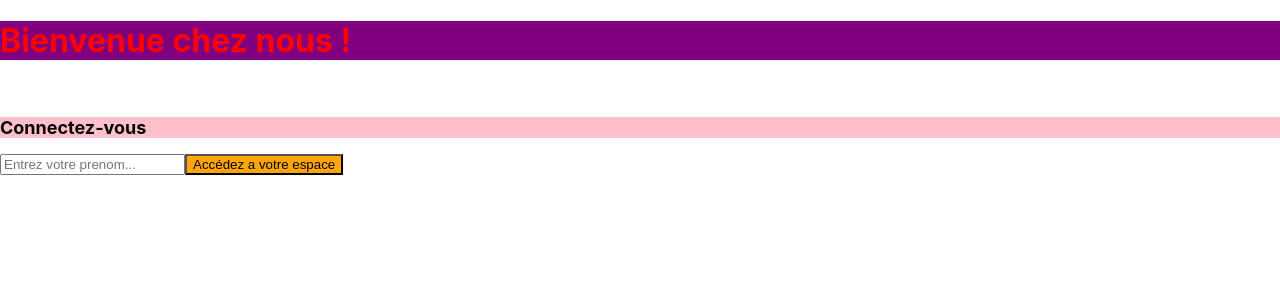
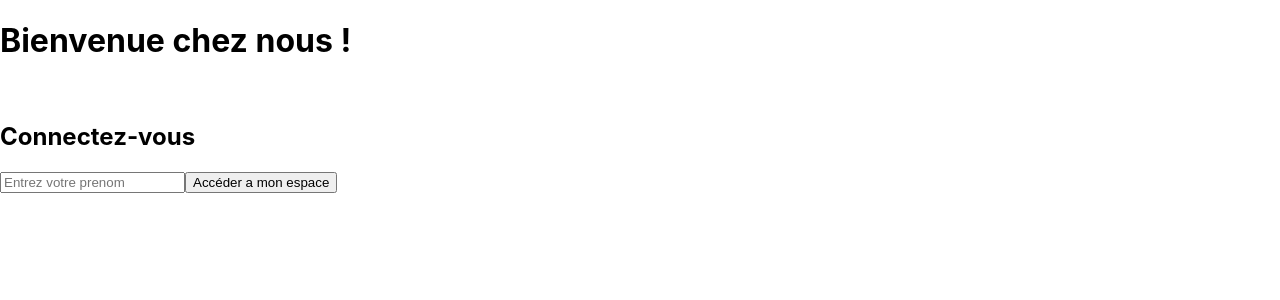
Before and after one commit to Bouria-ux/crazee-burger, a React (Create React App) app: page / in a window 1280 px wide. Shown: the top 300 px of the page. Built offline with nearby package versions, Linux system fonts and the light colour scheme.

Commit message:
🔥 F03 (live ama) : LoginForm>reset LoginForm.

```diff
--- a/src/components/Pages/login/LoginForm.css
+++ /dev/null
@@ -1,9 +0,0 @@
-button{
-    background-color: orange;
-
-}
-
-.bonbon{
-    background-color: pink;
-    font-size: 18px ;
-}
--- a/src/components/Pages/login/LoginForm.js
+++ b/src/components/Pages/login/LoginForm.js
@@ -1,6 +1,8 @@
 import React, { useState } from 'react'
-import { Link, useNavigate } from "react-router-dom"
-import "./LoginForm.css"
+import { useNavigate } from "react-router-dom"
+
+import styled from 'styled-components'
+import { theme } from '../../../theme'
 
 export default function LoginForm() {
 // state
@@ -20,22 +22,26 @@ export default function LoginForm() {
   setinputValue(event.target.value)
  }
 
- const titreH2Style = {backgroundColor: "green", color: "white", fontSize: 20}
+
 //Affichage
   return (
-    <form action="submit" onSubmit={handleSubmit}>
-        <h1 style={{ color: "red" }} className="alex">Bienvenue chez nous !</h1>
+    <div action="submit" onSubmit={handleSubmit}>
+        <div >
+          <h1  >Bienvenue chez nous !</h1>
           <br/>
-        <h2 className="bonbon">Connectez-vous</h2>
+          <h2 >Connectez-vous</h2>
+        </div >
+           <div >
              <input
              value={inputValue}
              onChange={handleChange}
              type="text"
-            placeholder="Entrez votre prenom..."
+             placeholder="Entrez votre prenom"
              required
              />
-            <button>Accédez a votre espace</button>
+             <button>Accéder a mon espace</button>
+           </div>
 
-    </form>
+    </div>
   )
 }
--- a/src/index.css
+++ b/src/index.css
@@ -11,7 +11,3 @@ code {
   font-family: source-code-pro, Menlo, Monaco, Consolas, 'Courier New',
     monospace;
 }
-
-.alex {
-  background-color: purple;
-}
```
Also changed, not shown: 1 other file (tests, documents, lock files or other folders). Lines whose indentation alone changed are shown as unchanged.
